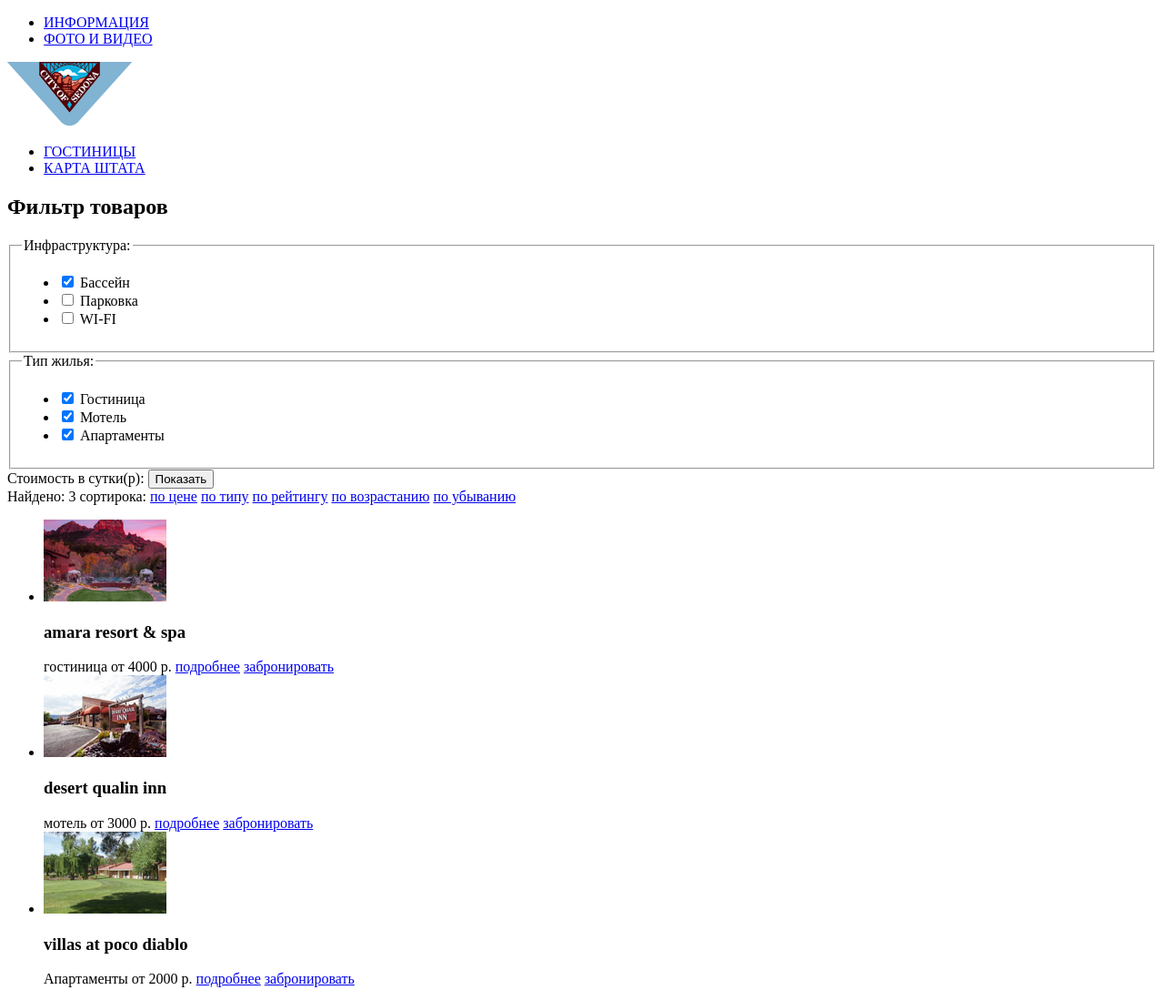
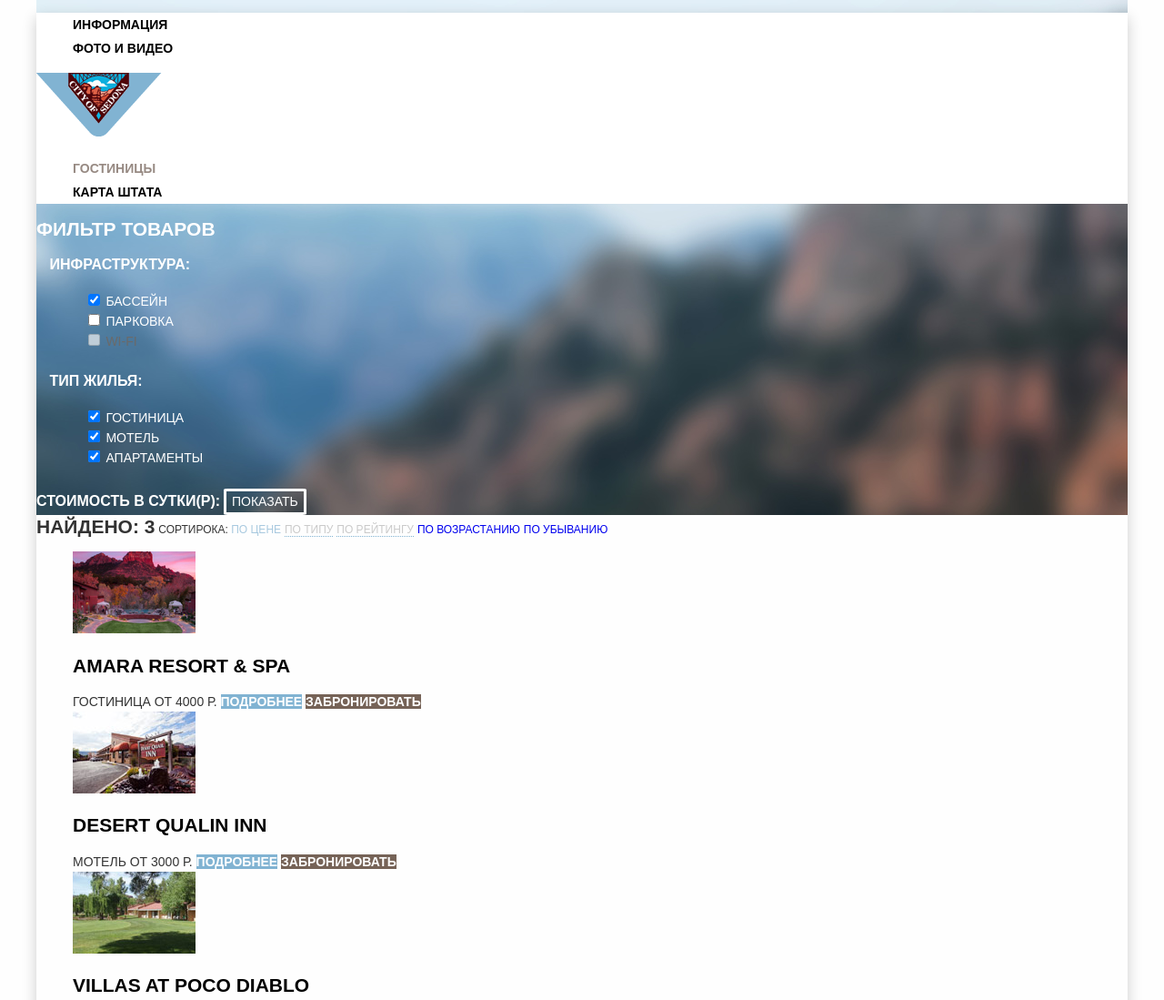
Before and after one commit to Kricks3/547077-sedona, a plain HTML site: page hostels.html in a window 1280 px wide. Shown: the top 1099 px of the page at 91% size. Drawn offline with Linux system fonts and the light colour scheme.

Commit message:
Базовая стилизация

```diff
--- /dev/null
+++ b/css/main.css
@@ -0,0 +1,310 @@
+body {
+	margin: 0 auto ;
+    padding: 0;
+    font-family: "PT Sans", Arial, sans-serif;
+    font-size: 14px;
+    line-height: 21px;
+    text-transform: uppercase;
+    color: #333;
+    background-color: #f2f2f2;
+    box-shadow: 0 5px 15px rgba(0,1,1,0.2);
+    width: 1200px;
+}
+
+.inner-page {
+
+	background-color: #fefefe;
+	background-image: url("../img/hotel_background.jpg");
+	background-repeat: no-repeat;
+	background-position: top center;
+
+ }
+
+a {
+	text-decoration: none;
+}
+
+.navigation {
+	line-height: 26px;
+	font-weight: 700;
+	color: #000;
+	background-color: #ffffff;
+}
+
+.left,
+.right {
+	list-style: none;
+}
+
+.left a,
+.right a {
+	color: #000;
+}
+
+.left a:hover,
+.left a:focus,
+.right a:hover,
+.right a:focus {
+	color: #81b3d2;
+}
+
+.left a:active,
+.right a:active {
+	color: #cacaca;
+}
+
+.main {
+	text-align: center;
+	background-color: #fff;
+}
+
+.intro {
+	line-height: 26px;
+}
+
+.intro h1{
+	font-size: 21px;
+}
+
+.city,
+.bridge {
+	color: #fff;
+	background-color: #81b3d2;
+}
+
+.city h3,
+.bridge h3 {
+	font-size: 21px;
+	line-height: 21px;
+	font-weight: 700;
+}
+.main b {
+	font-weight: 400;
+}
+
+.last-reasons {
+	background-color: #eeeeee;
+}
+
+
+.text-form .question  {
+	font-size: 30px;
+	line-height: 36px;
+	font-weight: 700;
+}
+.text-form {
+	line-height: 24px;
+}
+
+.button {
+	font-size: 24px;
+    line-height: 26px;
+    font-weight: 700;
+    text-align: center;
+    text-transform: uppercase;
+    border: none;
+    color: #fff;
+
+}
+
+.find-hotels label{
+	color: #000;
+	font-weight: 700;
+	line-height: 26px;
+}
+
+.find-hotels-btn {
+	background-color: #766357;
+}
+
+.find-hotels-btn:hover {
+	background-color: #604e43;
+}
+
+.find-hotels-btn:active {
+	color: #827872;
+	background-color: #503e33;
+}
+
+.submit-btn {
+	background-color: #81b3d2;
+}
+
+.submit-btn:hover {
+	background-color: #669ec0;
+}
+
+.submit-btn:active {
+	color: #68a0c3;
+	background-color: #5496bd;
+}
+
+.find-hotels input {
+	font: inherit;
+	border: none;
+	background-color: #f2f2f2;
+	line-height: 26px;
+	font-weight: 700;
+}
+
+.find-hotels input:hover {
+	background-color: #ebebeb;
+}
+
+.find-hotels input:focus {
+	background-color: #ffffff;
+	border: solid 3px #eee;
+}
+
+
+
+.inner-page .current-page {
+	color: #978a83;
+}
+
+.filter {
+	color:#fff;
+}
+
+.filter legend {
+	font-size: 16px;
+	font-weight: 700;
+}
+
+.filter fieldset {
+	border: none;
+}
+
+.filter ul {
+	list-style: none;
+}
+
+.filter input:disabled + label {
+	color: #6a6a6a;
+}
+
+.hostels {
+	background: #fefefe
+}
+
+.filter-price {
+	font-size: 16px;
+	font-weight: 700;
+}
+
+.count-find {
+	font-weight: 700;
+	font-size: 21px;
+	line-height: 26px;
+}
+
+.show-btn {
+	font-size: 14px;
+	line-height: 21px;
+	font-weight: 400;
+	border: 3px solid #fff;
+	border-radius: 5%;
+	background-color: transparent;
+}
+
+.show-btn:hover {
+	background-color: #fff;
+	color: #000;
+}
+
+.hostels-sort,
+.hostels-by-price,
+.hostels-by-type,
+.hostels-by-rating,
+.sort-ascending,
+.sort-by-decreasing {
+	font-size: 12px;
+	line-height: 18px;
+}
+
+.hostels-by-price,
+.hostels-by-type,
+.hostels-by-rating {
+	color: #cacaca;
+	border-bottom: dotted 1px #81b3d2;
+}
+
+.hostels-by-price:hover,
+.hostels-by-type:hover,
+.hostels-by-rating:hover {
+	color: #a8c9df;
+	border-bottom: dotted 1px #81b3d2;
+}
+
+.hostels-by-price:active,
+.hostels-by-type:active,
+.hostels-by-rating:active {
+	border: none;
+	color: #000;
+}
+
+.filter-active {
+	color: #a8c9df;
+	border: none;
+}
+
+.hostels ul {
+	list-style: none;
+}
+
+.hotel-name {
+	font-weight: 700;
+	font-size: 21px;
+	line-height: 26px;
+	color: #000;
+}
+
+.hotel-name:hover {
+	color: #81b3d2;
+}
+
+.hotel-name:active {
+	color: #cacaca;
+}
+
+.inner-button {
+	font-weight: 700;
+	color: #fff;
+
+}
+
+
+.main-footer {
+	background-color: rgba(252,252,251,0.9);
+}
+
+.main-footer p {
+	font-weight: 700;
+	font-size: 21px;
+	line-height: 26px;
+}
+
+.main-footer b {
+	font-weight: 400;
+	line-height: 26px;
+}
+
+.main-footer a:hover {
+	color: #cacaca;
+}
+
+.social ul{
+	list-style: none;
+}
+
+.social a {
+	background-color: #81b3d2;
+}
+
+.social a:hover {
+	background-color: #669ec0;
+}
+
+.social a:active {
+	background-color: #5496bd;
+}
--- a/hostels.html
+++ b/hostels.html
@@ -3,8 +3,9 @@
 <head>
 	<meta charset="UTF-8">
 	<title>Гостиницы</title>
+	<link rel="stylesheet" href="css/main.css">
 </head>
-<body>
+<body class="inner-page">
 	<header class="head">
 		<nav class="navigation">
 				<ul class="left">
@@ -15,7 +16,7 @@
 				<img src="img/logo.png" alt="Логотип Седоны">
 			</a>
 				<ul class="right">
-					<li><a href="#">ГОСТИНИЦЫ</a></li>
+					<li><a class="current-page" href="#">ГОСТИНИЦЫ</a></li>
 					<li><a href="#">КАРТА ШТАТА</a></li>
 				</ul>
 		</nav>
@@ -36,7 +37,7 @@
 							<label for="parking-filter">Парковка</label>
 						</li>
 						<li>
-							<input type="checkbox" name="WI-FI" id="WI-FI-filter">
+							<input type="checkbox" name="WI-FI" id="WI-FI-filter" disabled>
 							<label for="WI-FI-filter">WI-FI</label>
 						</li>
 					</ul>
@@ -58,14 +59,14 @@
 						</li>
 					</ul>
 				</fieldset>
-				<label>Стоимость в сутки(р):</label>
-				<button type="submit">Показать</button>
+				<label class="filter-price">Стоимость в сутки(р):</label>
+				<button class="button show-btn" type="submit">Показать</button>
 			</form>
 		</section>
 		<section class="hostels">
-			<span>Найдено: 3</span>
+			<span class="count-find">Найдено: 3</span>
 			<span class="hostels-sort">сортирока: </span>
-			<a href="#" class="hostels-by-price">по цене</a>
+			<a href="#" class="hostels-by-price filter-active">по цене</a>
 			<a href="#" class="hostels-by-type">по типу</a>
 			<a href="#" class="hostels-by-rating">по рейтингу</a>
 			<a href="#" class="sort-ascending">по возрастанию</a>
@@ -73,27 +74,27 @@
 			<ul class="hostels-list">
 				<li class="hostels-item">
 					<img src="img/hotel_1.jpg" alt="amara resort">
-					<h3>amara resort & spa</h3>
+					<h3><a class="hotel-name" href="#">amara resort & spa</a></h3>
 					<span>гостиница	</span>
 					<span>от 4000 р.</span>
-					<a href="#" class="button info-btn">подробнее</a>
-					<a href="#" class="button booking-btn">забронировать</a>
+					<a href="#" class="inner-button info-btn submit-btn">подробнее</a>
+					<a href="#" class="inner-button booking-btn find-hotels-btn">забронировать</a>
 				</li>
 				<li class="hostels-item">
 					<img src="img/hotel_2.jpg" alt="desert qualin">
-					<h3>desert qualin inn</h3>
+					<h3><a class="hotel-name" href="#">desert qualin inn</a></h3>
 					<span>мотель	</span>
 					<span>от 3000 р.</span>
-					<a href="#" class="button info-btn">подробнее</a>
-					<a href="#" class="button booking-btn">забронировать</a>
+					<a href="#" class="inner-button info-btn submit-btn">подробнее</a>
+					<a href="#" class="inner-button booking-btn find-hotels-btn">забронировать</a>
 				</li>
 				<li class="hostels-item">
 					<img src="img/hotel_3.jpg" alt="villas at poco diablo">
-					<h3>villas at poco diablo</h3>
+					<h3><a class="hotel-name" href="#">villas at poco diablo</a></h3>
 					<span>Апартаменты	</span>
 					<span>от 2000 р.</span>
-					<a href="#" class="button info-btn">подробнее</a>
-					<a href="#" class="button booking-btn">забронировать</a>
+					<a href="#" class="inner-button info-btn submit-btn">подробнее</a>
+					<a href="#" class="inner-button booking-btn find-hotels-btn">забронировать</a>
 				</li>
 			</ul>
 		</section>
```
Also changed, not shown: index.html (+14 -15 lines), img/hotel_background.jpg (added).
